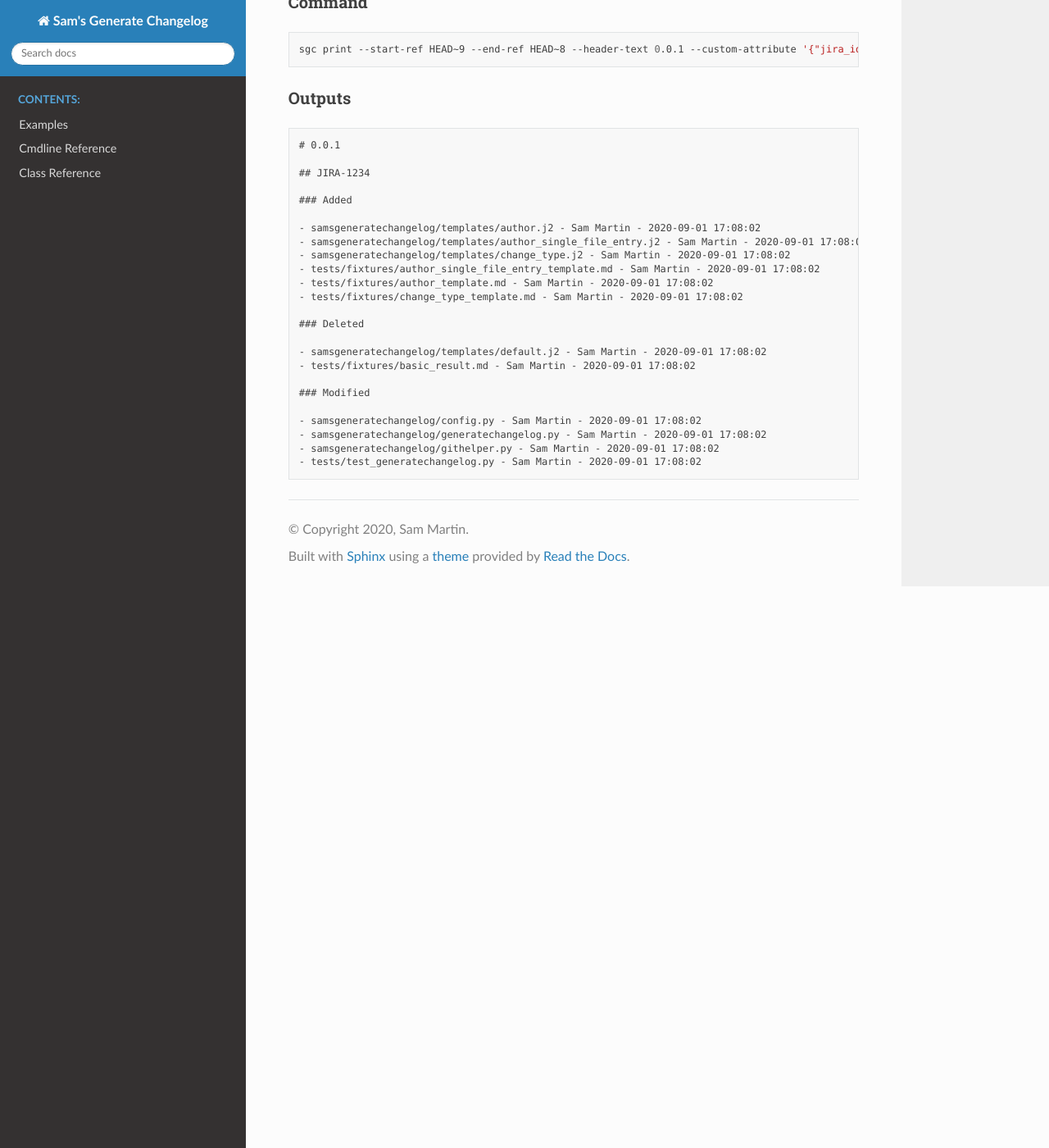
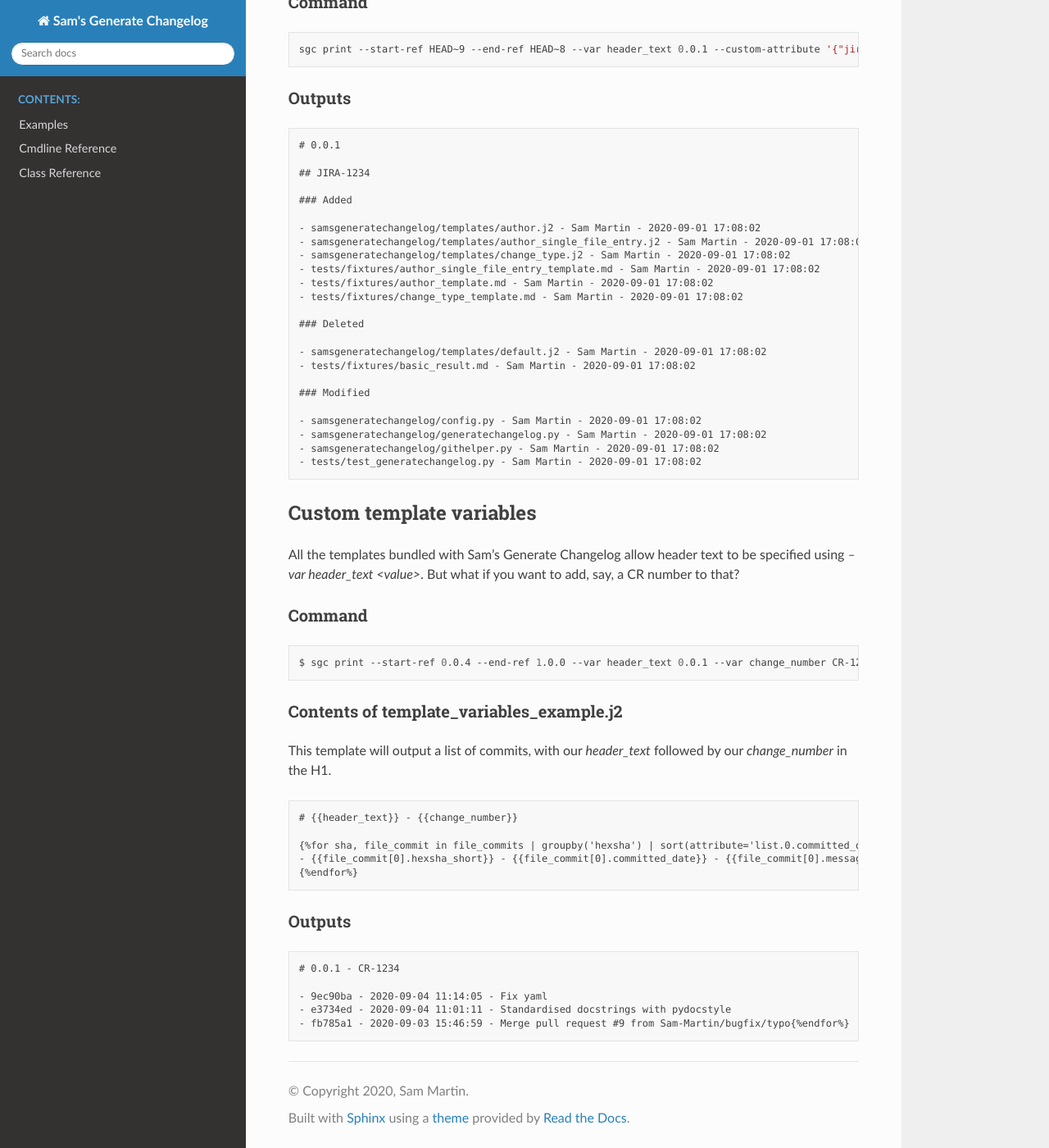
Before and after one commit to Sam-Martin/sams-generate-changelog, a Sphinx documentation site: the page built from docs/source/cmdline-examples.rst, in a window 1280 px wide and 1400 px high, scrolled down 3664 px. Shown: the whole window at 82% size. Built offline with Sphinx 7.4.7 and the Read the Docs theme 2.0.0, drawn with Linux system fonts in a browser that asks for light colours; some of the changed text lies outside the part shown.

Commit message:
Added template variables

```diff
--- a/docs/source/cmdline-examples.rst
+++ b/docs/source/cmdline-examples.rst
@@ -26,7 +26,7 @@ changelog entry. This is invisible once rendered and ensures that running the sa
 will *replace* the changelog entry rather than keep prepending it repeatedly.
 
 
-.. note :: Note the repetition of `0.0.1` as the `--header-text` and the `--entry-id`.
+.. note :: Note the repetition of `0.0.1` as the `--var header_text` and the `--entry-id`.
     The entry ID is used as a delimiter to uniquely identify an entry in the file.
 
 
@@ -41,7 +41,7 @@ Command
 
 .. code-block :: bash
 
-    sgc print --start-ref HEAD~3 --end-ref HEAD --header-text 0.0.1 --template-name author_by_change_type
+    sgc print --start-ref HEAD~3 --end-ref HEAD --var header_text 0.0.1 --template-name author_by_change_type
 
 Outputs
 """""""""""""""
@@ -136,7 +136,7 @@ Command
 
 .. code-block :: bash
 
-    sgc print --start-ref HEAD~9 --end-ref HEAD~8 --header-text 0.0.1 --custom-attribute '{"jira_id": {"derived_from": "message", "pattern": "^\\w+-\\d+"}}' --template-file jira_id_by_change_type.j2
+    sgc print --start-ref HEAD~9 --end-ref HEAD~8 --var header_text 0.0.1 --custom-attribute '{"jira_id": {"derived_from": "message", "pattern": "^\\w+-\\d+"}}' --template-file jira_id_by_change_type.j2
 
 Outputs
 """"""""
@@ -167,3 +167,14 @@ Outputs
     - samsgeneratechangelog/generatechangelog.py - Sam Martin - 2020-09-01 17:08:02
     - samsgeneratechangelog/githelper.py - Sam Martin - 2020-09-01 17:08:02
     - tests/test_generatechangelog.py - Sam Martin - 2020-09-01 17:08:02
+
+.. _template-variables:
+
+Custom template variables
+^^^^^^^^^^^^^^^^^^^^^^^^^^
+
+All the templates bundled with Sam's Generate Changelog allow header text to be specified using
+`--var header_text <value>`. But what if you want to add, say, a CR number to that?
+
+
+.. include:: cmdline_snippets/custom-variables.rst
--- /dev/null
+++ b/docs/source/cmdline_snippets/custom-variables.rst
@@ -0,0 +1,31 @@
+Command
+""""""""""
+
+.. code-block :: bash
+
+    $ sgc print --start-ref 0.0.4 --end-ref 1.0.0 --var header_text 0.0.1 --var change_number CR-1234 --template-file test.j2
+
+Contents of template_variables_example.j2
+""""""""""""""""""""""""""""""""""""""""""
+
+This template will output a list of commits, with our `header_text` followed by our `change_number` in the H1.
+
+.. code-block :: none
+
+    # {{header_text}} - {{change_number}}
+
+    {%for sha, file_commit in file_commits | groupby('hexsha') | sort(attribute='list.0.committed_date') | reverse -%}
+    - {{file_commit[0].hexsha_short}} - {{file_commit[0].committed_date}} - {{file_commit[0].message.split('\n')[0]}}
+    {%endfor%}
+
+
+
+Outputs
+""""""""""""
+.. code-block :: none
+
+    # 0.0.1 - CR-1234
+
+    - 9ec90ba - 2020-09-04 11:14:05 - Fix yaml
+    - e3734ed - 2020-09-04 11:01:11 - Standardised docstrings with pydocstyle
+    - fb785a1 - 2020-09-03 15:46:59 - Merge pull request #9 from Sam-Martin/bugfix/typo{%endfor%}
--- a/docs/source/conf.py
+++ b/docs/source/conf.py
@@ -23,7 +23,7 @@ copyright = '2020, Sam Martin'
 author = 'Sam Martin'
 
 # The full version, including alpha/beta/rc tags
-release = '0.0.4'
+release = '1.0.0'
 
 
 # -- General configuration ---------------------------------------------------
--- a/setup.py
+++ b/setup.py
@@ -7,7 +7,7 @@ with open(path.join(this_directory, 'README.md'), encoding='utf-8') as f:
     long_description = f.read()
 
 setup(
-    version='0.0.4',
+    version='1.0.0',
     python_requires='>3.6.0',
     name='samsgeneratechangelog',
     packages=['samsgeneratechangelog'],
```
Also changed, not shown: CHANGELOG.md (added, +19 -0 lines), docs/source/cmdline-reference.rst (+16 -0 lines), 7 other files.
